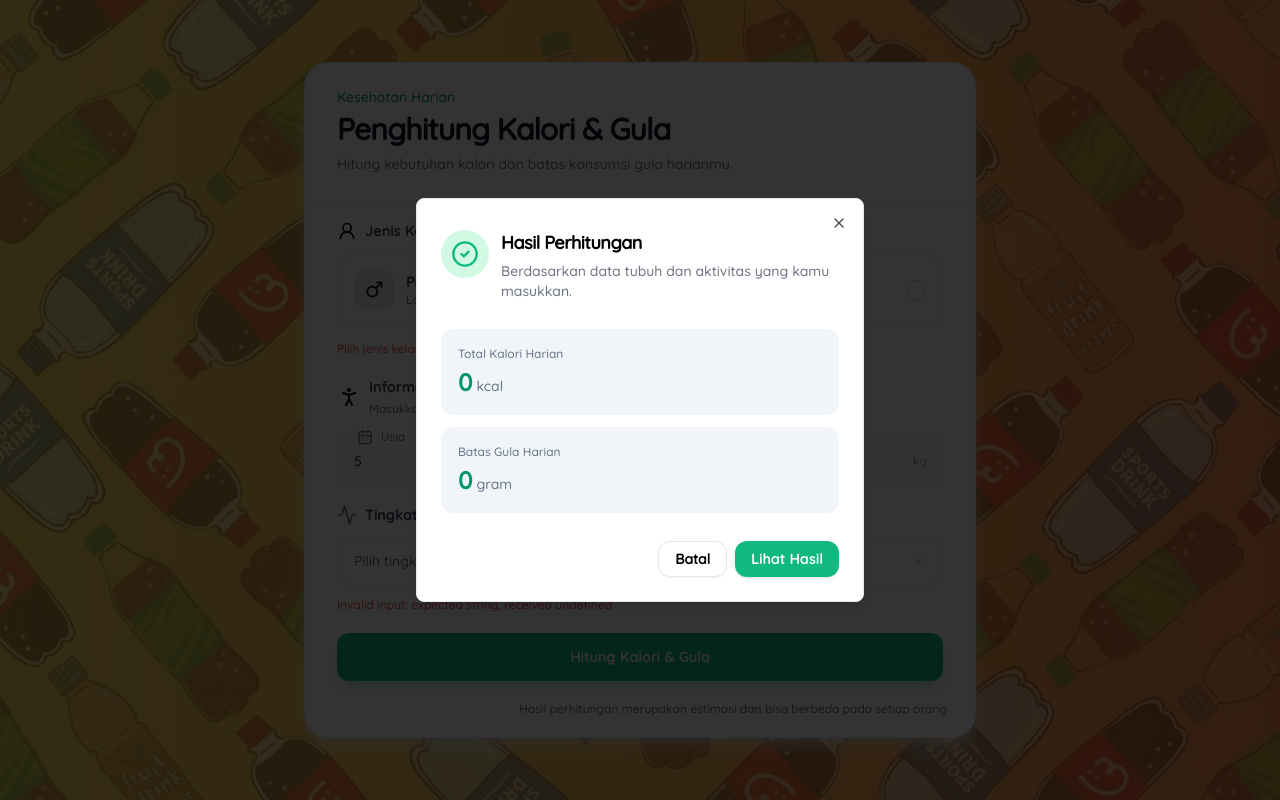
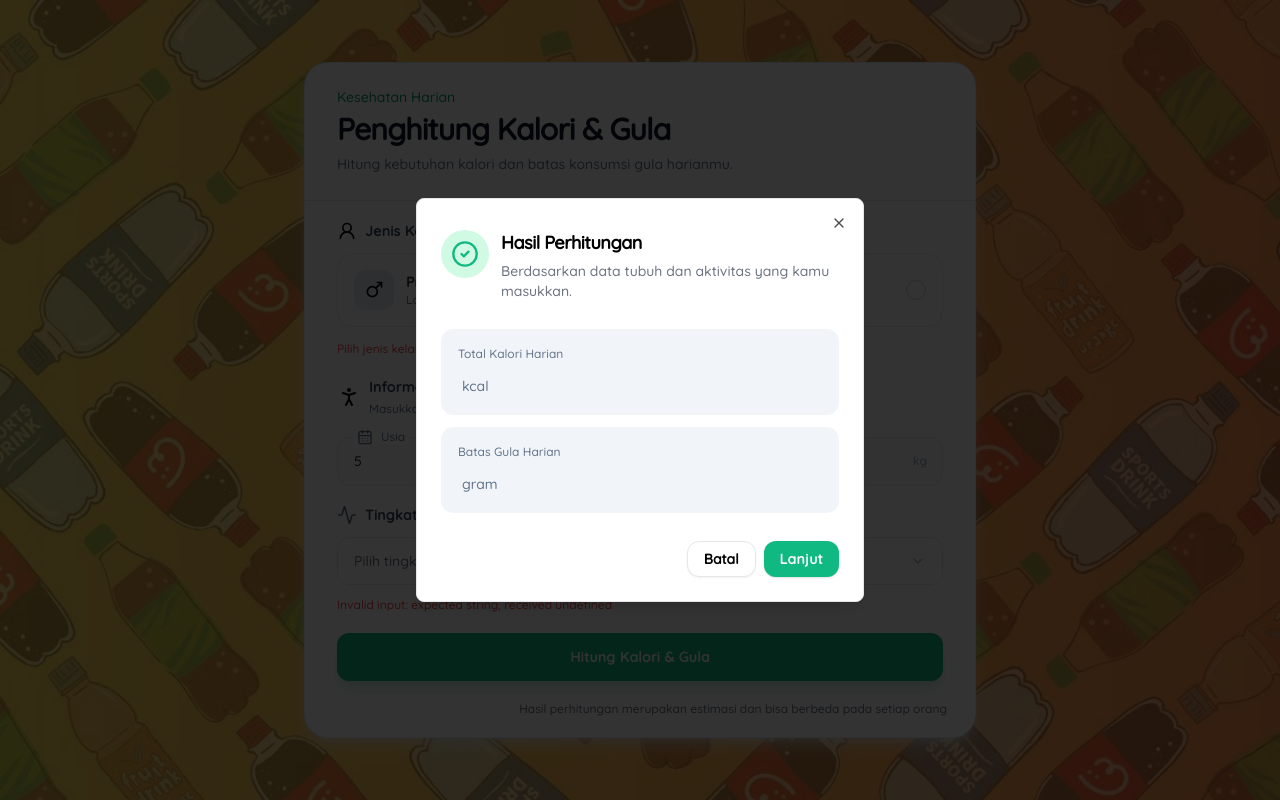
Before and after one commit to GaluhPncWirs/consumption-limit-for-packaged-beverages, a Next.js app: page /calculateCalories in a window 1280 px wide. Both pictures are taken after typing "5", "5", "5" into the empty fields and a click on the button "Hitung Kalori & Gula". Built offline with nearby package versions, Linux system fonts and the light colour scheme.

Commit message:
style(selesai untuk rombak ui/ux halaman perhitungan kalori dan gula): :sparkles:

```diff
--- a/src/app/(pages)/calculateCalories/page.tsx
+++ b/src/app/(pages)/calculateCalories/page.tsx
@@ -69,10 +69,15 @@ const dataPersonalUserSchema = z.object({
 
 type DataPersonalUserSchema = z.infer<typeof dataPersonalUserSchema>;
 
+type CalculateResult = {
+  totalDailyEnergyExpenditure: number;
+  resultTotalMaxSugar: number;
+};
+
 export default function InputCalculateCalories() {
-  const [yourMaxSugar, setYourMaxSugar] = useState<number>(0);
-  const [loadingNextPage, setLoadingNextPage] = useState<boolean>(false);
-  const [TDEE, setTDEE] = useState<number>(0);
+  const [openResultDialog, setOpenResultDialog] = useState(false);
+  const [resultCalculate, setResultCalculate] =
+    useState<CalculateResult | null>(null);
   const { push } = useRouter();
   const {
     register,
@@ -86,20 +91,20 @@ export default function InputCalculateCalories() {
 
   const selectedGender = watch("jenisKelamin");
 
-  async function onSubmit(data: DataPersonalUserSchema) {
-    let basalMetabolicRate: number | null = null;
+  function handleResultCalculate(
+    data: DataPersonalUserSchema,
+  ): CalculateResult | null {
+    let basalMetabolicRate: number;
 
     if (data.jenisKelamin === "male") {
       basalMetabolicRate =
         10 * data.beratBadan + 6.25 * data.tinggiBadan - 5 * data.usia + 5;
+    } else {
+      basalMetabolicRate =
+        10 * data.beratBadan + 6.25 * data.tinggiBadan - 5 * data.usia - 161;
     }
 
-    if (data.jenisKelamin === "female") {
-      basalMetabolicRate =
-        10 * data.beratBadan + 6.25 * data.tinggiBadan - 5 * data.usia + 161;
-    }
-
-    let choosenActivityLevel: number | null = null;
+    let choosenActivityLevel: number;
 
     switch (data.tingkatAktifitas) {
       case "sedentary":
@@ -122,7 +127,7 @@ export default function InputCalculateCalories() {
     }
 
     const totalDailyEnergyExpenditure =
-      basalMetabolicRate! * choosenActivityLevel;
+      basalMetabolicRate * choosenActivityLevel;
     const resultTotalCalorie = totalDailyEnergyExpenditure * 0.1;
     const resultTotalMaxSugar = resultTotalCalorie / 4;
 
@@ -131,41 +136,56 @@ export default function InputCalculateCalories() {
         description:
           "Hasilnya Tidak Memenuhi Standar, Silahkan Input Kembali !",
       });
-      return;
+      return null;
     }
 
-    setTDEE(totalDailyEnergyExpenditure);
-    setYourMaxSugar(resultTotalMaxSugar);
+    return {
+      totalDailyEnergyExpenditure,
+      resultTotalMaxSugar,
+    };
   }
 
-  // useEffect(() => {
-  //   if (isValidCalculation) {
-  //     async function isCalculateSuccess() {
-  //       try {
-  //         setLoadingNextPage(true);
-  //         const req = await fetch("/api/tokenJWT/resultCalories", {
-  //           method: "POST",
-  //           headers: { "Content-Type": "application/json" },
-  //           body: JSON.stringify({ resultCalculate: yourMaxSugar }),
-  //         });
-  //         const response = await req.json();
-  //         if (response.status === "success") {
-  //           push("/mainContent/calculateBeverage");
-  //           toast("✅ Berhasil", {
-  //             description: "Lanjut ke halaman perhitungan konsumsi minuman",
-  //           });
-  //         }
-  //       } catch {
-  //         toast("❌ Gagal", {
-  //           description: "Fetch API error",
-  //         });
-  //       } finally {
-  //         setLoadingNextPage(false);
-  //       }
-  //     }
-  //     isCalculateSuccess();
-  //   }
-  // }, [isValidCalculation, yourMaxSugar, push]);
+  async function onSubmit(data: DataPersonalUserSchema) {
+    const result = handleResultCalculate(data);
+    setResultCalculate(result);
+    setOpenResultDialog(true);
+  }
+
+  async function handleContinue() {
+    if (!resultCalculate) return;
+
+    try {
+      const req = await fetch("/api/tokenJWT/resultCalories", {
+        method: "POST",
+        headers: {
+          "Content-Type": "application/json",
+        },
+        body: JSON.stringify({
+          resultCalculate: resultCalculate.resultTotalMaxSugar,
+        }),
+      });
+
+      const response = await req.json();
+
+      if (response.status !== "success") {
+        toast("❌ Gagal", {
+          description: "Gagal menyimpan hasil kalkulasi",
+        });
+
+        return;
+      }
+
+      toast("✅ Berhasil", {
+        description: "Lanjut ke halaman perhitungan konsumsi minuman",
+      });
+
+      push("/mainContent/calculateBeverage");
+    } catch {
+      toast("❌ Gagal", {
+        description: "Fetch API error",
+      });
+    }
+  }
 
   return (
     <div className="min-h-screen flex items-center justify-center px-4 py-8">
@@ -361,7 +381,9 @@ export default function InputCalculateCalories() {
                     </p>
 
                     <p className="mt-1 text-2xl font-bold text-emerald-600">
-                      {getConvertMaxSugar(TDEE)}
+                      {getConvertMaxSugar(
+                        resultCalculate?.totalDailyEnergyExpenditure,
+                      )}
                       <span className="ml-1 text-sm font-medium text-slate-500">
                         kcal
                       </span>
@@ -375,7 +397,7 @@ export default function InputCalculateCalories() {
                     </p>
 
                     <p className="mt-1 text-2xl font-bold text-emerald-600">
-                      {getConvertMaxSugar(yourMaxSugar)}
+                      {getConvertMaxSugar(resultCalculate?.resultTotalMaxSugar)}
                       <span className="ml-1 text-sm font-medium text-slate-500">
                         gram
                       </span>
@@ -390,11 +412,13 @@ export default function InputCalculateCalories() {
                     </Button>
                   </DialogClose>
 
-                  <DialogClose asChild>
-                    <Button className="rounded-xl bg-emerald-500 text-slate-50 tracking-wide hover:bg-emerald-600">
-                      Lihat Hasil
-                    </Button>
-                  </DialogClose>
+                  <Button
+                    className="rounded-xl bg-emerald-500 text-slate-50 tracking-wide hover:bg-emerald-600"
+                    type="button"
+                    onClick={handleContinue}
+                  >
+                    Lanjut
+                  </Button>
                 </DialogFooter>
               </DialogContent>
             </Dialog>
@@ -406,7 +430,7 @@ export default function InputCalculateCalories() {
         </div>
       </div>
 
-      {loadingNextPage && <LoadingCompenent />}
+      {isSubmitting && <LoadingCompenent />}
     </div>
   );
 }
--- a/src/app/hooks/getConvertMaxSugar.js
+++ b/src/app/hooks/getConvertMaxSugar.js
@@ -1,5 +1,5 @@
 export function getConvertMaxSugar(maxSugar) {
-  return maxSugar.toLocaleString("id-ID", {
+  return maxSugar?.toLocaleString("id-ID", {
     maximumFractionDigits: 0,
   });
 }
```
